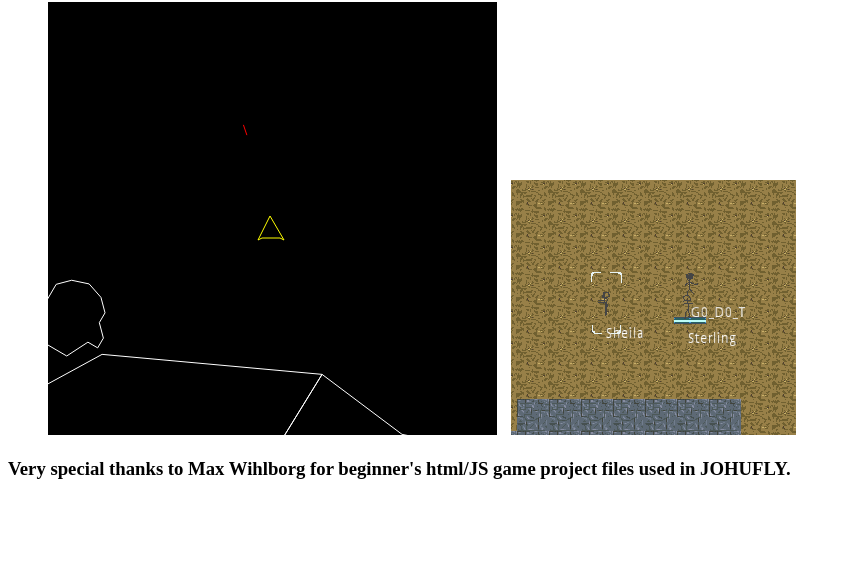
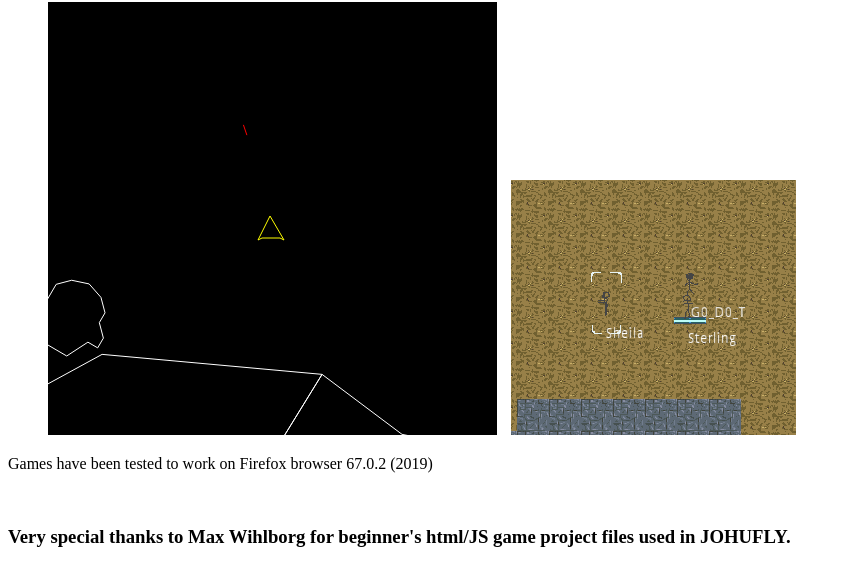
Before and after one commit to Johuotar/Johuotar.github.io, a plain HTML site: page index.html in a window 1280 px wide. Shown: the part 78-664 px from the top of the page, without its empty margins (0-851 px from the left). Drawn offline with Linux system fonts and the light colour scheme.

Commit message:
add note that only firefox tests have been done

```diff
--- a/index.html
+++ b/index.html
@@ -13,6 +13,8 @@
 		<a href="godotrpg/index.html"><img src="rpgpicture.png" class="grow" title="Unnamed RPG" alt="RPG Screenshot"></a>
 	</ul>
 </nav>
+<p>Games have been tested to work on Firefox browser 67.0.2 (2019)</p>
+<br>
 <h3>Very special thanks to Max Wihlborg for beginner's html/JS game project files used in JOHUFLY.</h1>
 </body>
 </html>
```
